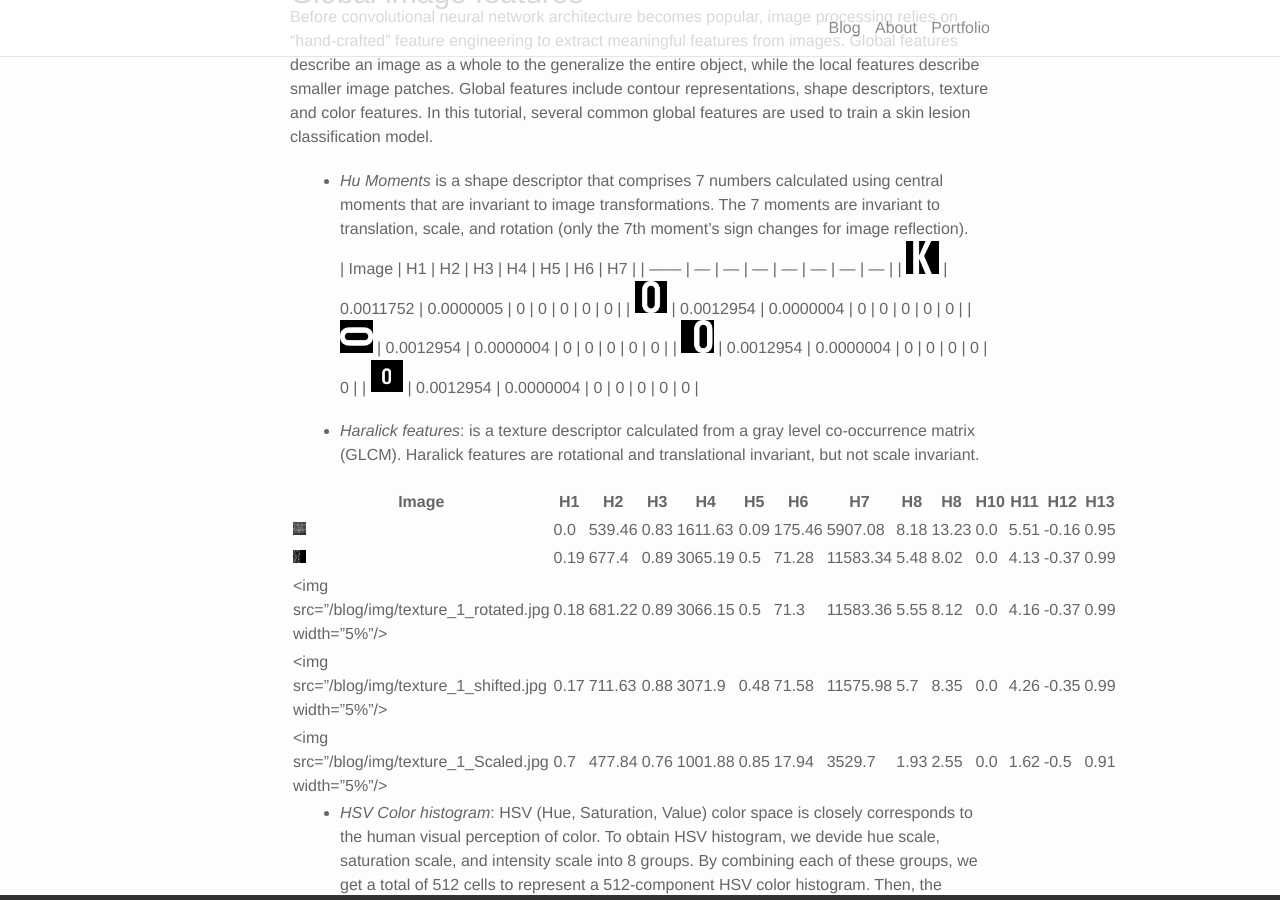
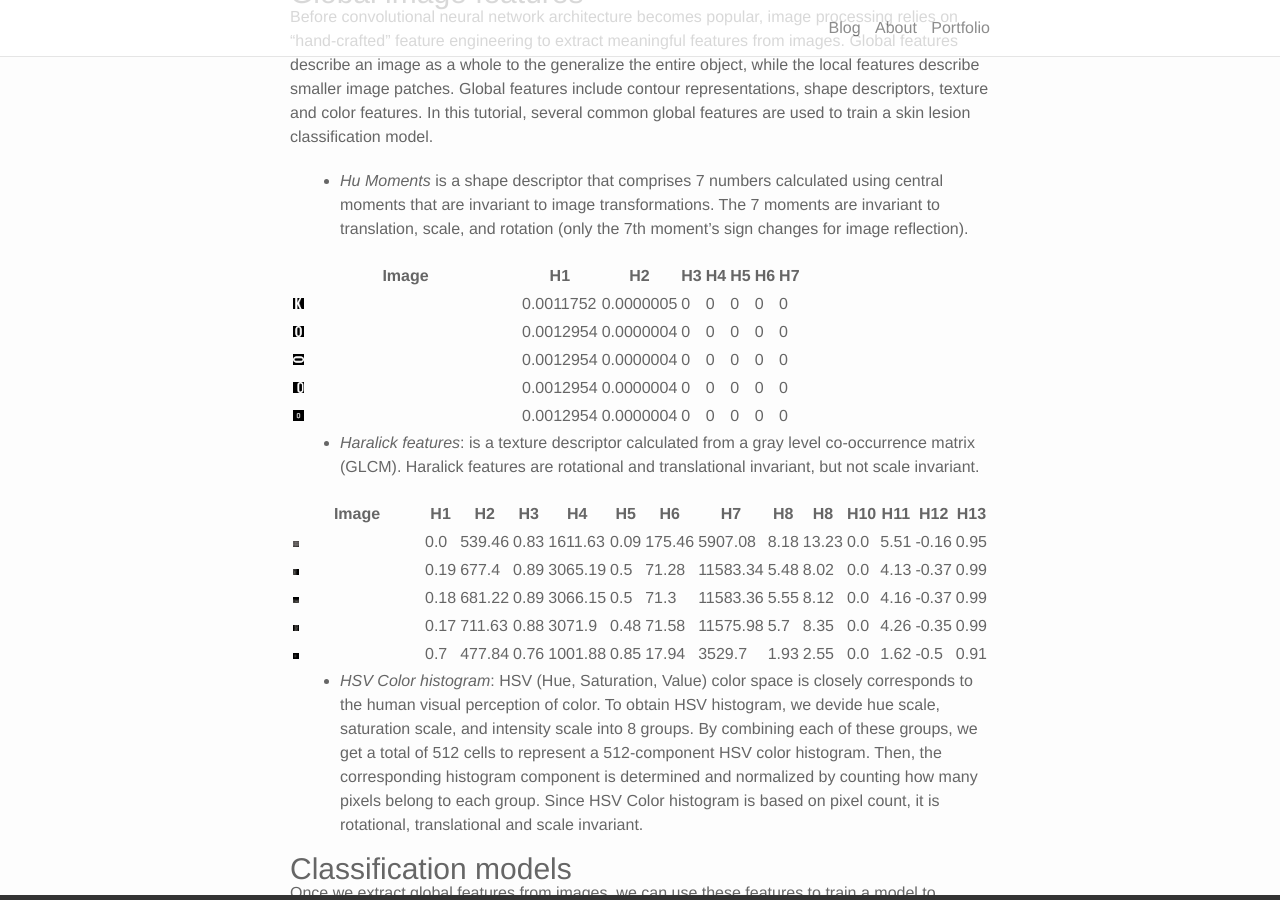
Before and after one commit to emeryanalytics/blog, a Jekyll site: the page built from _posts/2019-10-19-skin_lesion_classification_part_1.markdown, in a window 1280 px wide and 900 px high, scrolled down 439 px. Built offline with Jekyll 4.4.1, drawn with Linux system fonts in a browser that asks for light colours; nearby versions of some CDN libraries.

Commit message:
Format post

```diff
--- a/_posts/2019-10-19-skin_lesion_classification_part_1.markdown
+++ b/_posts/2019-10-19-skin_lesion_classification_part_1.markdown
@@ -18,6 +18,7 @@ Before convolutional neural network architecture becomes popular, image processi
 Global features describe an image as a whole to the generalize the entire object, while  the local features describe smaller image patches.
 Global features include contour representations, shape descriptors, texture and color features. In this tutorial, several common global features are used to train a skin lesion classification model.
 * _Hu Moments_ is a shape descriptor that comprises 7 numbers calculated using central moments that are invariant to image transformations. The 7 moments are invariant to translation, scale, and rotation (only the 7th moment’s sign changes for image reflection).<br/>
+
 | Image  | H1 | H2 | H3 | H4 | H5 | H6 | H7 |
 | ------ | --- | --- | --- | --- | --- | --- | --- |
 | <img src="{{ site.baseurl }}/img/letter_K.png" width="5%"/> | 0.0011752 | 0.0000005 | 0 | 0 | 0 | 0 | 0 |
@@ -33,9 +34,9 @@ Global features include contour representations, shape descriptors, texture and
 | ------ | --- | --- | --- | --- | --- | --- | --- | --- | --- | --- | --- | --- | --- |
 | <img src="{{ site.baseurl }}/img/texture_2.jpg" width="5%"/> | 0.0 | 539.46 | 0.83 | 1611.63 | 0.09 | 175.46 | 5907.08 | 8.18 | 13.23 | 0.0 | 5.51 | -0.16 | 0.95 |
 | <img src="{{ site.baseurl }}/img/texture_1.jpg" width="5%"/> | 0.19 | 677.4 | 0.89 | 3065.19 | 0.5 | 71.28 | 11583.34 | 5.48 | 8.02 | 0.0 | 4.13 | -0.37 | 0.99 |
-| <img src="{{ site.baseurl }}/img/texture_1_rotated.jpg width="5%"/> | 0.18 | 681.22 | 0.89 | 3066.15 | 0.5 | 71.3 | 11583.36 | 5.55 | 8.12 | 0.0 | 4.16 | -0.37 | 0.99 |
-| <img src="{{ site.baseurl }}/img/texture_1_shifted.jpg width="5%"/> | 0.17 | 711.63 | 0.88 | 3071.9 | 0.48 | 71.58 | 11575.98 | 5.7 | 8.35 | 0.0 | 4.26 | -0.35 | 0.99 |
-| <img src="{{ site.baseurl }}/img/texture_1_Scaled.jpg width="5%"/> | 0.7 | 477.84 | 0.76 | 1001.88 | 0.85 | 17.94 | 3529.7 | 1.93 | 2.55 | 0.0 | 1.62 | -0.5 | 0.91 |
+| <img src="{{ site.baseurl }}/img/texture_1_rotated.jpg" width="5%"/> | 0.18 | 681.22 | 0.89 | 3066.15 | 0.5 | 71.3 | 11583.36 | 5.55 | 8.12 | 0.0 | 4.16 | -0.37 | 0.99 |
+| <img src="{{ site.baseurl }}/img/texture_1_shifted.jpg" width="5%"/> | 0.17 | 711.63 | 0.88 | 3071.9 | 0.48 | 71.58 | 11575.98 | 5.7 | 8.35 | 0.0 | 4.26 | -0.35 | 0.99 |
+| <img src="{{ site.baseurl }}/img/texture_1_Scaled.jpg" width="5%"/> | 0.7 | 477.84 | 0.76 | 1001.88 | 0.85 | 17.94 | 3529.7 | 1.93 | 2.55 | 0.0 | 1.62 | -0.5 | 0.91 |
 
 
 * _HSV Color histogram_: HSV (Hue, Saturation, Value) color space is closely corresponds to the human visual perception of color. To obtain HSV histogram, we devide hue scale, saturation scale, and intensity scale into 8 groups. By combining each of these groups, we get a total of 512 cells to represent a 512-component HSV color histogram. Then, the corresponding histogram component is determined and normalized by counting how many pixels belong to each group. Since HSV Color histogram is based on pixel count, it is rotational, translational and scale invariant.
```
